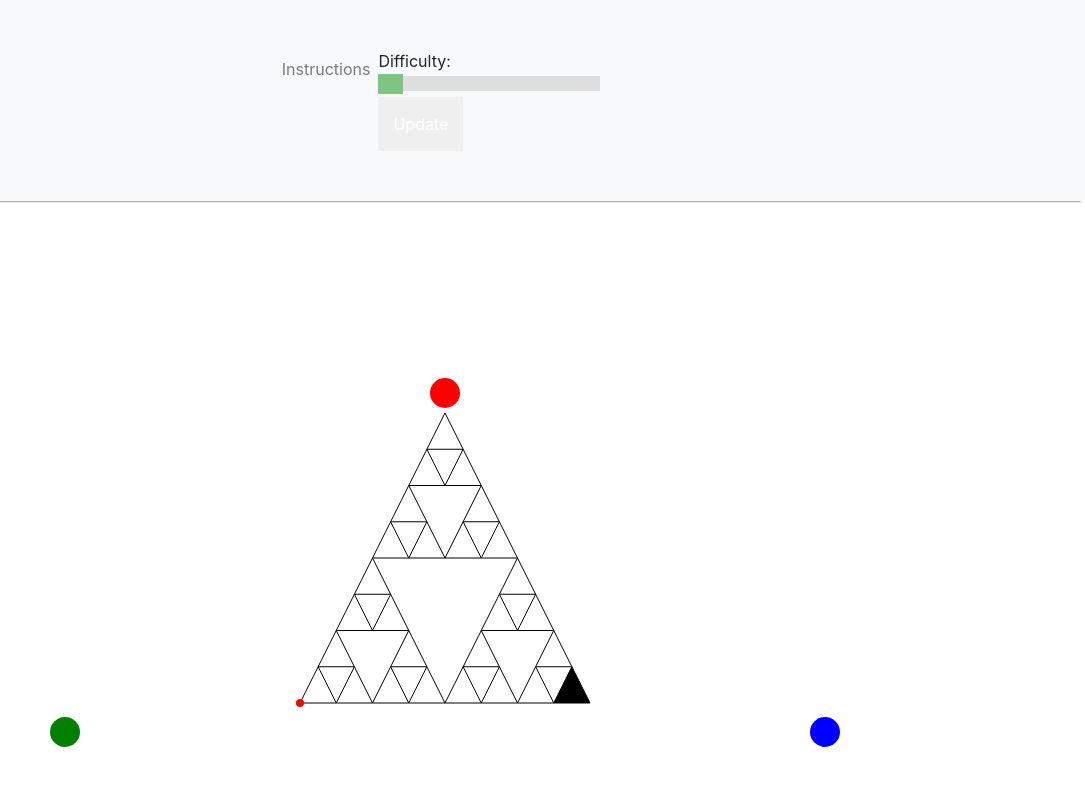
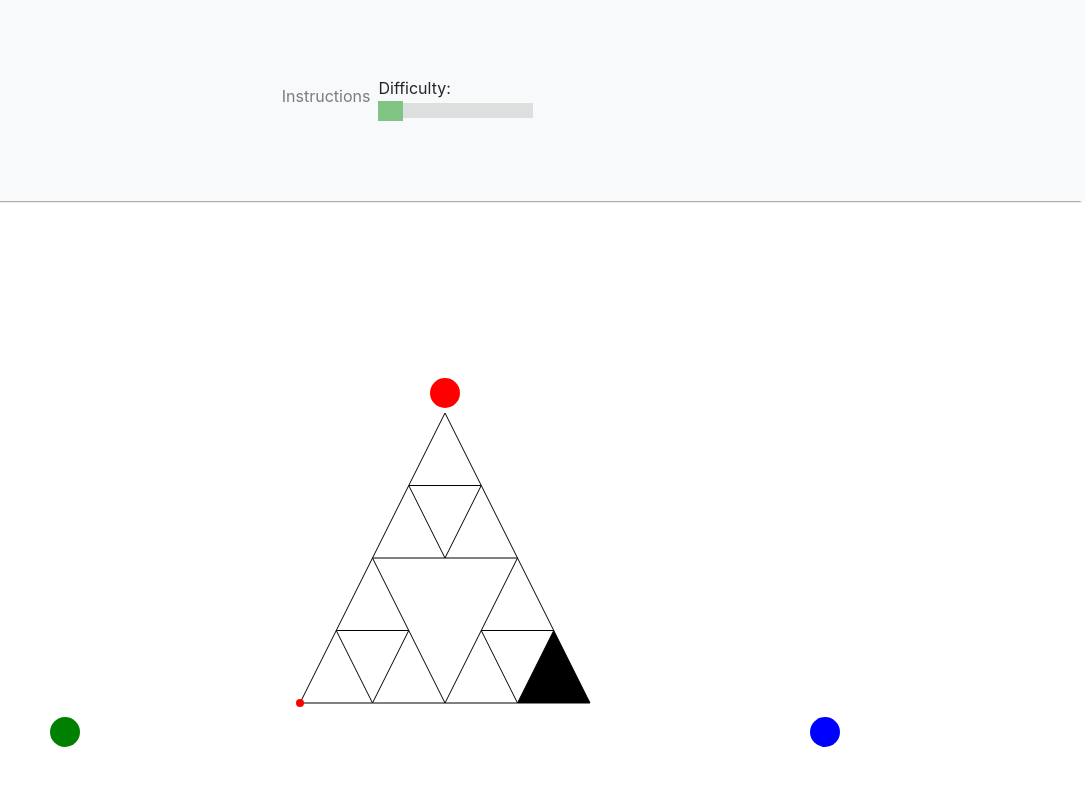
Before and after one commit to RileyVaughn/ChaosGame, a plain HTML site: page proto.html in a window 1280 px wide. Shown: the full height of the page, 195-1280 px from the left. Drawn offline with nearby package versions, Linux system fonts and the light colour scheme.

Commit message:
level slidey boi working

```diff
--- a/proto.html
+++ b/proto.html
@@ -70,8 +70,7 @@
                     </li>
                     <li class="nav-item">
                         Difficulty:
-                        <input type="range" min="1" max="5" value="1" class="slider" id="myRange">
-                        <button onclick="GetLevel()">Update</button>
+                        <input type="range" min="1" max="4" value="1" class="slider" id="myRange">
                     </li>
 
                 </ul>
--- a/proto.js
+++ b/proto.js
@@ -15,12 +15,15 @@ function InitGame(lev) {
 
 }
 
+function Clear() {
+    ctx.clearRect(0, 0, canvas.width, canvas.height);
+}
 
 
 //Narrative: Completley Restarts the game
 //Preconditions: nothing
 //Postconditions: The game is restarted
-function RestartGame(lev = 3) {
+function RestartGame(lev) {
 
 	Clear();
 	InitGame(lev);
@@ -221,14 +224,19 @@ function CheckWin() {
 
 }
 
-function Clear() {
-    ctx.clearRect(0, 0, canvas.width, canvas.height);
-}
+function SetLevel(){
 
-function GetLevel(){
+//    let i = document.querySelector('input');
+
     var newLevel = document.getElementById("myRange").value;
-    alert("level: " + newLevel);
-//    return newLevel + 1;
+
+    //alert("value set to: " + newLevel);
+
+    level = parseInt(newLevel)+1;
+
+    //alert("Level set to: " + level);
+
+    RestartGame(level);
 }
 
 
@@ -246,7 +254,7 @@ ctx.scale(1, -1);
 var PAD = 5;
 var triangle = [[PAD, PAD], [canvas.width - PAD, PAD], [canvas.width / 2, canvas.height - PAD]];
 
-var level = 4;
+var level = 2;
 var turnCount;
 var optimal;
 
@@ -259,7 +267,7 @@ var point;
 InitGame(level);
 
 window.addEventListener("resize", ResizeCanvas);
-RestartGame();
+RestartGame(level);
 
 function ResizeCanvas() {
     Clear();
@@ -292,7 +300,11 @@ function ContainerSize() {
     return sizeArr;
 }
 
+window.addEventListener("input", SetLevel);
 
+const input = document.querySelector("input");
+
+input.addEventListener("input",SetLevel);
 
 function OpenWinScreen() {
     $("#winModal").modal("show");
```
